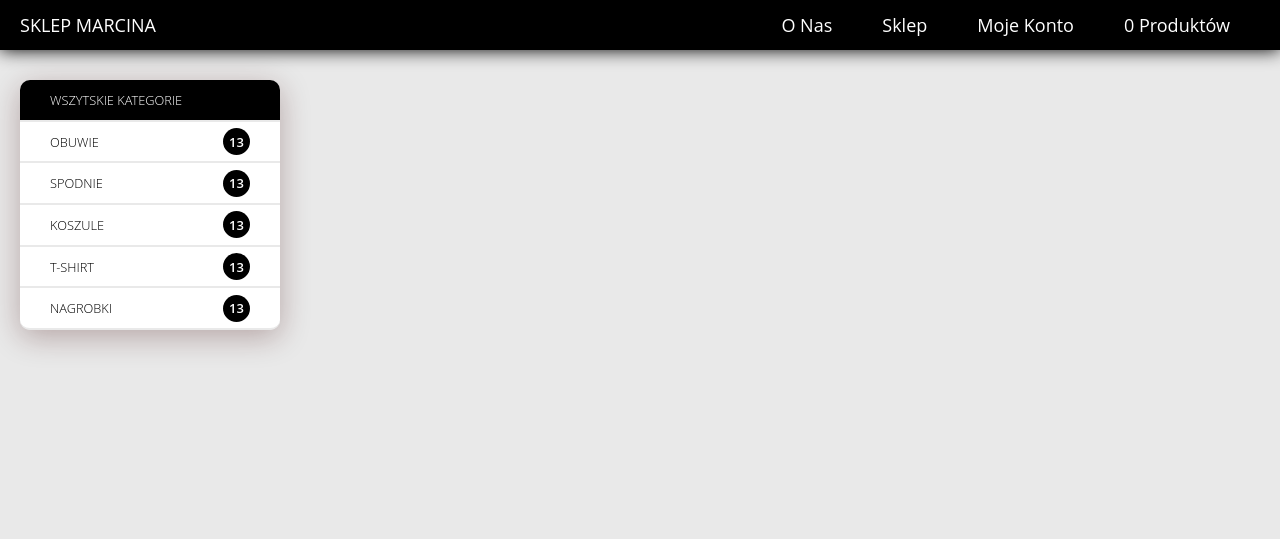
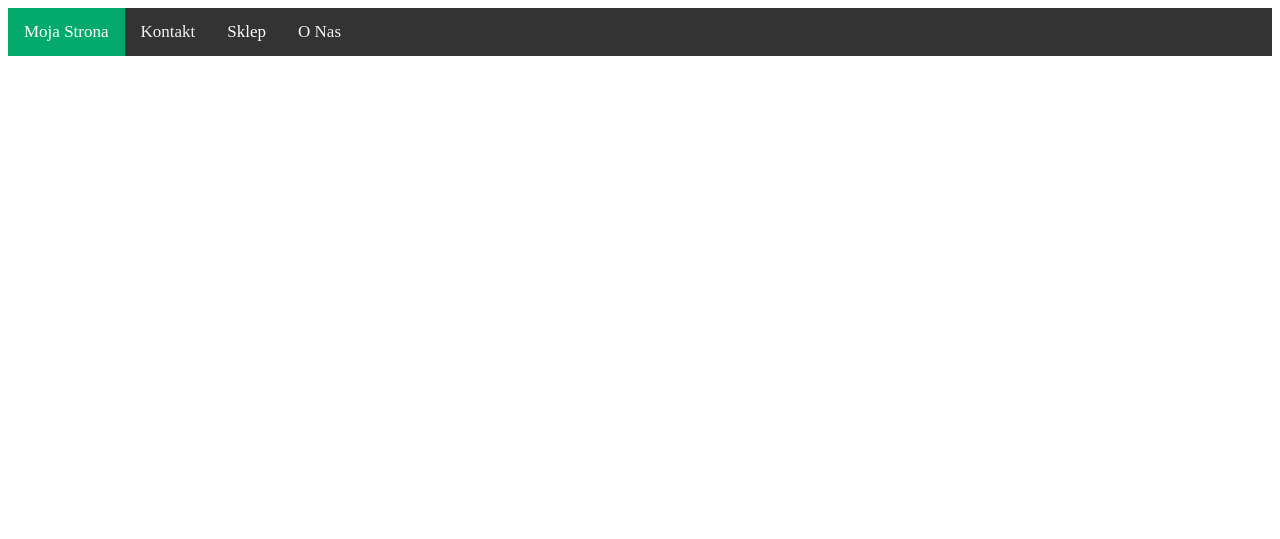
Before and after one commit to MarcinSlusarczyk/MyShop, a Django app: page /categories/2/ in a window 1280 px wide. Shown: the top 539 px of the page. Run offline with Django 4.2, Linux system fonts and the light colour scheme; data comes from the database, SQL or seed files in the repository.

Commit message:
Merge remote-tracking branch 'remote/master'
# Conflicts:
#	Shop/Shop/settings.py

```diff
--- a/Shop/Shop/settings.py
+++ b/Shop/Shop/settings.py
@@ -20,7 +20,7 @@
 # See https://docs.djangoproject.com/en/4.0/howto/deployment/checklist/
 
 # SECURITY WARNING: keep the secret key used in production secret!
-SECRET_KEY = os.getenv('SECRET_KEY')
+SECRET_KEY = 'django-insecure-i#ewth9s()*$(cr#jp@y@&wr!1-cq791cg$ljclb5)i)*&rdjx'  #os.getenv('SECRET_KEY')
 
 # SECURITY WARNING: don't run with debug turned on in production!
 DEBUG = True
--- a/Shop/static/css/style.css
+++ b/Shop/static/css/style.css
@@ -1,181 +1,119 @@
-body {
-  height: 100%;
-  width: 100vw;
-  margin: 0;
-/*   background: -webkit-radial-gradient(ellipse farthest-corner at center top, #f39264 0%, #f2606f 100%); */
-  background: #e9e9e9;
-  color: #fff;
-  font-family: 'Open Sans', sans-serif;
+/* Add a black background color to the top navigation */
+.topnav {
+  background-color: #333;
+  overflow: hidden;
 }
 
-
-/*--------------------
-NAVBAR
---------------------*/
-
-.navbar {
-  position: fixed;
-  display: flex;
-  align-items: center;
-  justify-content: space-between;
-  padding-left: 20px;
-  padding-right: 50px;
-  width: 100vw;
-  height: 50px;
-  background: black;
-  box-sizing: border-box;
-  z-index: 2;
-  color: white;
-  font-size: 18px;
-  box-shadow: 0 0 1em black;
+/* Style the links inside the navigation bar */
+.topnav a {
+  float: left;
+  display: block;
+  color: #f2f2f2;
+  text-align: center;
+  padding: 14px 16px;
+  text-decoration: none;
+  font-size: 17px;
 }
 
-.logo {
-  flex: 1;
-
+/* Add an active class to highlight the current page */
+.active {
+  background-color: #04AA6D;
+  color: white;
 }
 
-.cart-container {
-  display: flex;
-  align-items: center;
-  cursor: pointer;
+/* Hide the link that should open and close the topnav on small screens */
+.topnav .icon {
+  display: none;
 }
 
-.account-container {
-  display: flex;
-  align-items: center;
-  margin-right: 40px;
-  cursor: pointer;
-
+/* Dropdown container - needed to position the dropdown content */
+.dropdown {
+  float: left;
+  overflow: hidden;
 }
 
-.cart-desc {
-
-  margin-left: 10px;
-  font-size: 18px;
+/* Style the dropdown button to fit inside the topnav */
+.dropdown .dropbtn {
+  font-size: 17px;
+  border: none;
+  outline: none;
+  color: white;
+  padding: 14px 16px;
+  background-color: inherit;
+  font-family: inherit;
+  margin: 0;
 }
 
-
-/*--------------------
-INFO BAR
---------------------*/
-
-
-
-.shipping-container {
-  display: flex;
-  align-items: center;
+/* Style the dropdown content (hidden by default) */
+.dropdown-content {
+  display: none;
+  position: absolute;
+  background-color: #f9f9f9;
+  min-width: 160px;
+  box-shadow: 0px 8px 16px 0px rgba(0,0,0,0.2);
+  z-index: 1;
 }
 
-.inventory-container {
-  display: flex;
-  align-items: center;
-  margin-left: 80px;
+/* Style the links inside the dropdown */
+.dropdown-content a {
+  float: none;
+  color: white;
+  background: black;
+  padding: 12px 16px;
+  text-decoration: none;
+  display: block;
+  text-align: left;
 }
 
-.info-wrapper .fa {
-  color: #fff;
-  margin-right: 10px;
-  transform: Scale(0.9);
+/* Add a dark background on topnav links and the dropdown button on hover */
+.topnav a:hover, .dropdown:hover .dropbtn {
+  background-color: #555;
+  color: white;
 }
 
-.info-desc {
-  font-weight: 700;
-  font-size: 15px;
-}
-
-.main-wrapper {
-  display: flex;
-  min-height: 450px;
-  padding: 20px;
-  padding-top: 10px;
-  padding-top: 70px;
-
-}
-
-
-/*--------------------
-Products Menu
---------------------*/
-
-.menu {
-  display: flex;
-  flex-direction: column;
-  align-items: center;
-  min-width: 260px;
-  height: 250px;
-  margin-top: 10px;
-  background: transparent;
-  border-radius: 10px;
-  box-shadow: 0 7px 30px rgba(62, 9, 11, 0.3);
-}
-
-.menu-item {
-  display: flex;
-  align-items: center;
-  width: 100%;
-  height: 35%;
-  box-sizing: border-box;
-  padding-right: 30px;
-  padding-left: 30px;
-  background: white;
-  cursor: pointer;
-  transition: all 300ms;
-}
-
-.menu-item:nth-child(1) {
-  border-radius: 10px 10px 0 0;
-  background: black;
-  color: white;
-  font-weight: 700;
-  border-bottom: 2px solid #e9e9e9;
-}
-
-.menu-item {
-  border-radius: 10px 10px 10px 10px white;
-  background: white;
-  color: black;
-  border-bottom: 2px solid #e9e9e9;
-}
-
-.menu-item:last-child {
-  border-radius: 0 0 10px 10px;
-  background: white;
+/* Add a grey background to dropdown links on hover */
+.dropdown-content a:hover {
+  background-color: #ddd;
   color: black;
 }
 
-.menu-item:hover {
-  width: 107%;
-  background: black;
-  color:white;
-  /*   transform: Scale(1.05); */
+/* Show the dropdown menu when the user moves the mouse over the dropdown button */
+.dropdown:hover .dropdown-content {
+  display: block;
 }
 
-.menu-item-title {
-  display: flex;
-  flex: 1;
-  font-weight: 300;
-  font-size: 1vw;
-  text-transform: uppercase;
-
-
+/* When the screen is less than 600 pixels wide, hide all links, except for the first one ("Home"). Show the link that contains should open and close the topnav (.icon) */
+@media screen and (max-width: 600px) {
+  .topnav a:not(:first-child), .dropdown .dropbtn {
+    display: none;
+  }
+  .topnav a.icon {
+    float: right;
+    display: block;
+  }
 }
 
-.menu-item-number {
-  width: 27px;
-  height: 27px;
-  display: flex;
-  justify-content: center;
-  align-items: center;
-  background: black;
-  color: white;
-  border-radius: 50%;
-  font-size: 13px;
-  font-weight: 600;
-
+/* The "responsive" class is added to the topnav with JavaScript when the user clicks on the icon. This class makes the topnav look good on small screens (display the links vertically instead of horizontally) */
+@media screen and (max-width: 600px) {
+  .topnav.responsive {position: relative;}
+  .topnav.responsive a.icon {
+    position: absolute;
+    right: 0;
+    top: 0;
+  }
+  .topnav.responsive a {
+    float: none;
+    display: block;
+    text-align: left;
+  }
+  .topnav.responsive .dropdown {float: none;}
+  .topnav.responsive .dropdown-content {position: relative;}
+  .topnav.responsive .dropdown .dropbtn {
+    display: block;
+    width: 100%;
+    text-align: left;
+  }
 }
-
-
 
 /*--------------------
 Products Container
@@ -354,8 +292,15 @@
 div.shop-card{
   /* This section calls the slideInFromLeft animation we defined above */
   animation: 0.4s ease-out 0s 1 slideInFromUp;
+}
 
 
+@media screen and (max-width: 768px) {
 
+div.navbar {
+    float: none;
+    width: 110%;
+    text-align: center;
 
+  }
 }
--- a/Shop/templates/categories_products.html
+++ b/Shop/templates/categories_products.html
@@ -10,7 +10,6 @@
     <title>Sklep Marcina</title>
 </head>
 {% include "header.html" %}
-{% include "shop_categories.html" %}
 {% include "products_list.html" %}
 </body>
 </html>
--- a/Shop/templates/header.html
+++ b/Shop/templates/header.html
@@ -1,21 +1,26 @@
-<!-- NAVBAR -->
-<div class='navbar'>
-  <div class='logo'>SKLEP MARCINA</div>
-  <div class='account-container'>
-    <i class="fa fa-user" aria-hidden="true"></i>
-    <div class='cart-desc'>O Nas</div>
+<div class="topnav" id="myTopnav">
+  <a href="#home" class="active">Moja Strona</a>
+  <a href="#contact">Kontakt</a>
+  <div  class="dropdown">
+    <button  class="dropbtn">Sklep
+      <i  class="fa fa-caret-down"></i>
+    </button>
+    <div class="dropdown-content">
+      <a href="/">WSZYSTKO</a>
+      {% for cat in categories %}
+      <a href={% url 'categories'  cat.id %}>{{cat.name}}</a>
+      {% endfor %}
+    </div>
   </div>
-    <div class='account-container'>
-    <i class="fa fa-user" aria-hidden="true"></i>
-    <div class='cart-desc'>Sklep</div>
-  </div>
-  <div class='account-container'>
-    <i class="fa fa-user" aria-hidden="true"></i>
-    <div class='cart-desc'>Moje Konto</div>
-  </div>
-  <div class='cart-container'>
-    <i class="fa fa-shopping-cart" aria-hidden="true"></i>
-    <div class='cart-desc'>0 Produktów</div>
-  </div>
-
+  <a href="#about">O Nas</a>
+  <a href="javascript:void(0);" class="icon" onclick="myFunction()">&#9776;</a>
 </div>
+<script>
+function myFunction() {
+  var x = document.getElementById("myTopnav");
+  if (x.className === "topnav") {
+    x.className += " responsive";
+  } else {
+    x.className = "topnav";
+  }
+}</script>
--- a/Shop/templates/main.html
+++ b/Shop/templates/main.html
@@ -9,7 +9,6 @@
     <title>Sklep Marcina</title>
 </head>
 {% include "header.html" %}
-{% include "shop_categories.html" %}
 {% include "products_list.html" %}
 </body>
 </html>
--- a/Shop/templates/shop_categories.html
+++ /dev/null
@@ -1,15 +0,0 @@
-<!-- MAIN WRAPPER -->
-
-<div class='main-wrapper'>
-  <div class="menu">
-    <div class='menu-item'>
-      <a class='menu-item-title' href={% url 'index' %} >WSZYTSKIE KATEGORIE</a>
-      </div>
-    {% for cat in categories %}
-      <a class='menu-item' href={% url 'categories'  cat.id %}>
-        <div class='menu-item-title'>{{cat.name}}</div>
-        <div class='menu-item-number'>13</div>
-      </a>
-    {% endfor %}
-
-  </div>
```
